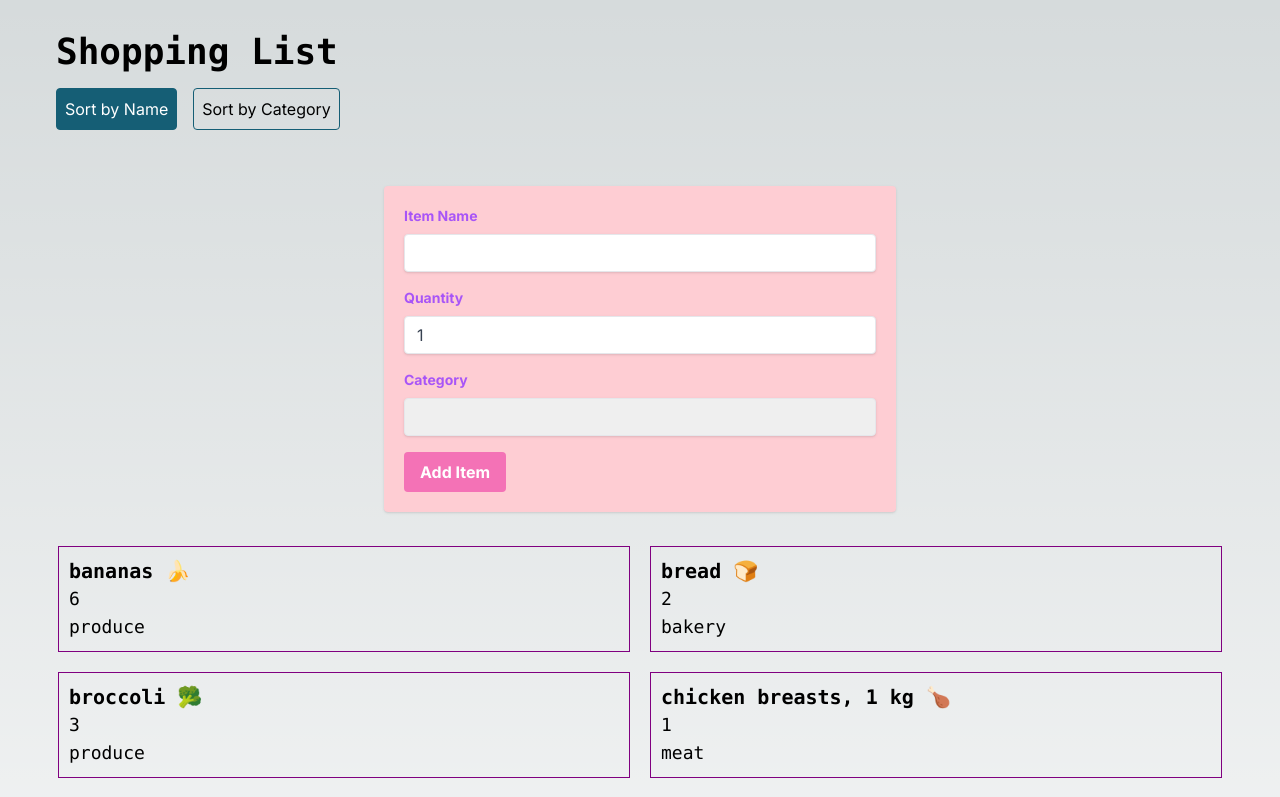
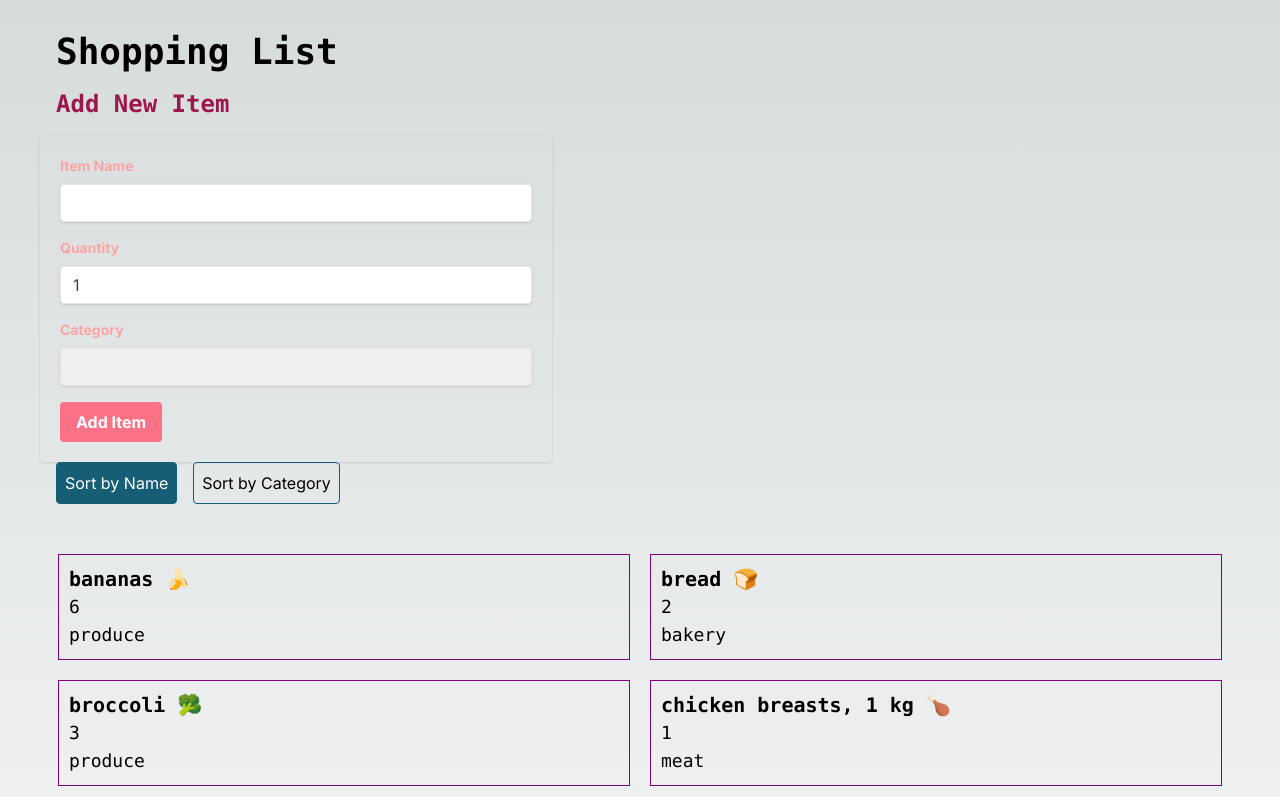
Before and after one commit to TamaraMah/cprg306-assignments, a Next.js app: page /week6 in a window 1280 px wide. Shown: the top 797 px of the page. Built offline with nearby package versions, Linux system fonts and the light colour scheme.

Commit message:
week 6 done

```diff
--- a/app/week6/new-item.js
+++ b/app/week6/new-item.js
@@ -17,9 +17,9 @@ const NewItem = ({ onAddItem }) => {
   };
 
   return (
-    <form onSubmit={handleSubmit} className="max-w-lg mx-auto mt-10 p-5 rounded shadow bg-rose-200">
+    <form onSubmit={handleSubmit} className="max-w-lg ml-10 p-5 rounded shadow">
       <div className="mb-4">
-        <label className="block text-purple-500 text-sm font-bold mb-2">Item Name</label>
+        <label className="block text-red-300 text-sm font-bold mb-2">Item Name</label>
         <input
           type="text"
           value={name}
@@ -30,7 +30,7 @@ const NewItem = ({ onAddItem }) => {
       </div>
 
       <div className="mb-4">
-        <label className="block text-purple-500 text-sm font-bold mb-2">Quantity</label>
+        <label className="block text-red-300 text-sm font-bold mb-2">Quantity</label>
         <input
           type="number"
           value={quantity}
@@ -42,7 +42,7 @@ const NewItem = ({ onAddItem }) => {
       </div>
 
       <div className="mb-4">
-        <label className="block text-purple-500 text-sm font-bold mb-2">Category</label>
+        <label className="block text-red-300 text-sm font-bold mb-2">Category</label>
         <select
           value={category}
           onChange={(e) => setCategory(e.target.value)}
@@ -50,7 +50,7 @@ const NewItem = ({ onAddItem }) => {
         </select>
       </div>
 
-      <button type="submit" className="bg-pink-400 hover:bg-pink-700 text-white font-bold py-2 px-4 rounded focus:outline-none focus:shadow-outline">Add Item</button>
+      <button type="submit" className="bg-rose-400 hover:bg-pink-700 text-white font-bold py-2 px-4 rounded focus:outline-none focus:shadow-outline">Add Item</button>
     </form>
   );
 };
--- a/app/week6/page.js
+++ b/app/week6/page.js
@@ -15,11 +15,15 @@ const Page = () => {
     return (
         <div>
             <h1 className="text-4xl font-mono mb-4 font-bold mt-8 ml-14">Shopping List</h1>
-
-            <button onClick={() => setSortBy('name')} className={sortBy === 'name' ? 'ml-14 mb-4 border border-cyan-800 hover:bg-cyan-900 p-2 rounded bg-cyan-800 text-white': 'ml-14 mb-4 border border-cyan-800 hover:bg-cyan-900 p-2 rounded'}>Sort by Name</button>
-            <button onClick={() => setSortBy('category')} className={sortBy === 'category' ? 'ml-4 mb-4 border border-cyan-800 hover:bg-cyan-900 p-2 rounded bg-cyan-800 text-white': 'ml-4 mb-4 border border-cyan-800 hover:bg-cyan-900 p-2 rounded'}>Sort by Category</button>
+            <h2 className="text-2xl font-mono mb-4 font-bold mt-4 ml-14 text-pink-800">Add New Item</h2>
 
             <NewItem onAddItem={handleAddItem} />
+
+            <div className="ml-14 mb-4">
+                <button onClick={() => setSortBy('name')} className={sortBy === 'name' ? 'border border-cyan-800 hover:bg-cyan-900 p-2 rounded bg-cyan-800 text-white': 'border border-cyan-800 hover:bg-cyan-900 p-2 rounded'}>Sort by Name</button>
+                <button onClick={() => setSortBy('category')} className={sortBy === 'category' ? 'ml-4 border border-cyan-800 hover:bg-cyan-900 p-2 rounded bg-cyan-800 text-white': 'ml-4 border border-cyan-800 hover:bg-cyan-900 p-2 rounded'}>Sort by Category</button>
+            </div>
+
             <ItemList items={items} sortBy={sortBy}/>
         </div>
     );
```
